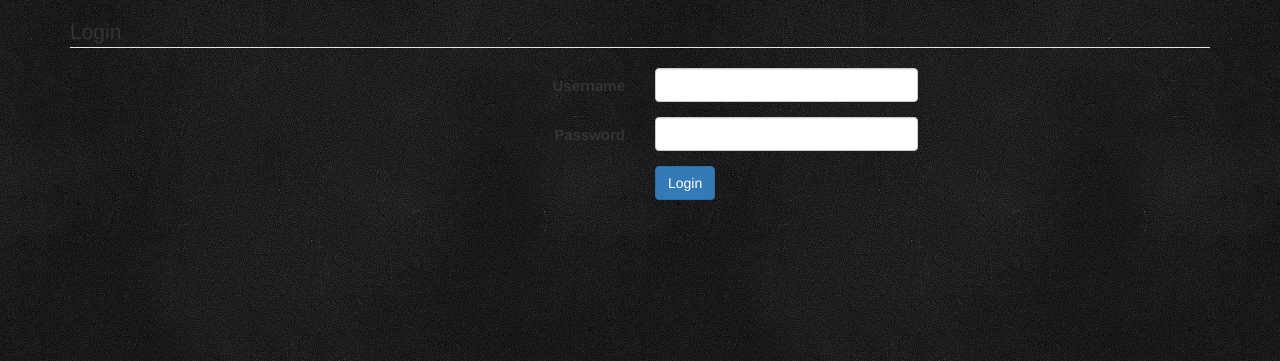
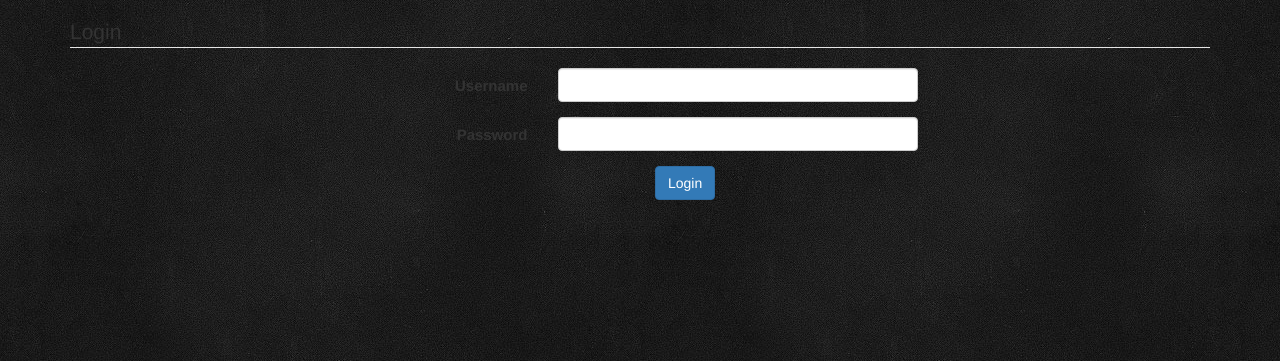
Before and after one commit to git-universe/present_frame, a PHP site: page /present_frame/en/login in a window 1280 px wide. Shown: the part 59-420 px from the top of the page. Run offline with PHP 8.4, Linux system fonts and the light colour scheme; data that the repository does not hold is empty; some libraries are stand-ins or nearby versions.

Commit message:
Login view fix

```diff
--- a/application/views/login/index.php
+++ b/application/views/login/index.php
@@ -22,19 +22,19 @@
 		    </legend>
 
 			<div class="form-group">
-		    	<label for="login_input_username" class="col-lg-3 col-lg-offset-3 control-label">
+		    	<label for="login_input_username" class="col-lg-3 col-lg-offset-2 control-label">
 		    		<?php echo $lang_model->translate('Username') ?>
 		    	</label>
-			    <div class="col-lg-3">
+			    <div class="col-lg-4">
 			    	<input id="login_input_username" class="form-control" type="text" pattern="[a-zA-Z0-9]{2,32}" name="user_name" required />
 			    </div>
 		    </div>
 
 		    <div class="form-group">
-		    	<label for="login_input_password_new" class="col-lg-3 col-lg-offset-3 control-label">
+		    	<label for="login_input_password_new" class="col-lg-3 col-lg-offset-2 control-label">
 		    		<?php echo $lang_model->translate('Password') ?>
 	    		</label>
-			    <div class="col-lg-3">
+			    <div class="col-lg-4">
 			    	<input id="login_input_password_new" class="form-control" type="password"  name="user_password" pattern=".{6,}" required autocomplete="off" />
 			    </div>
 		    </div>
```
